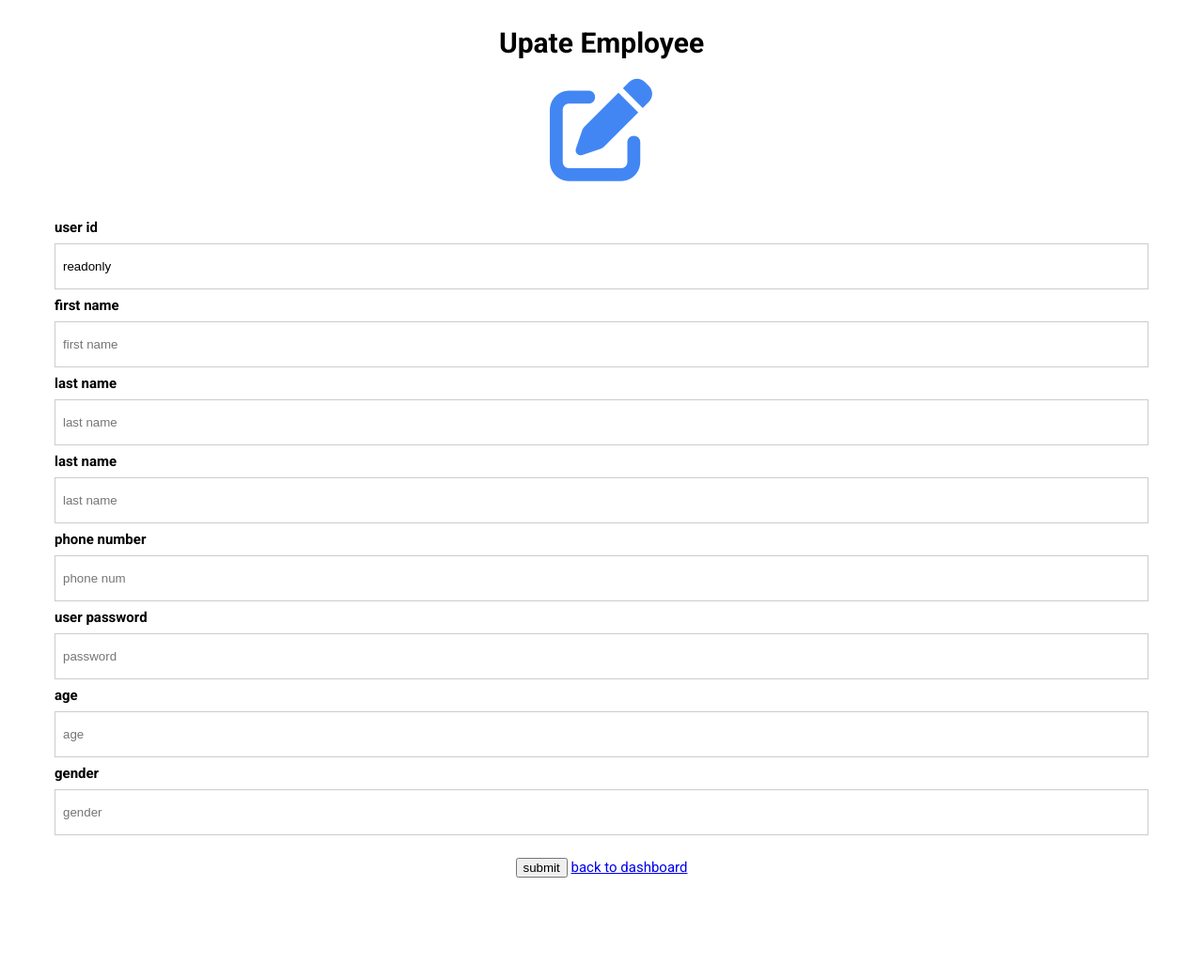
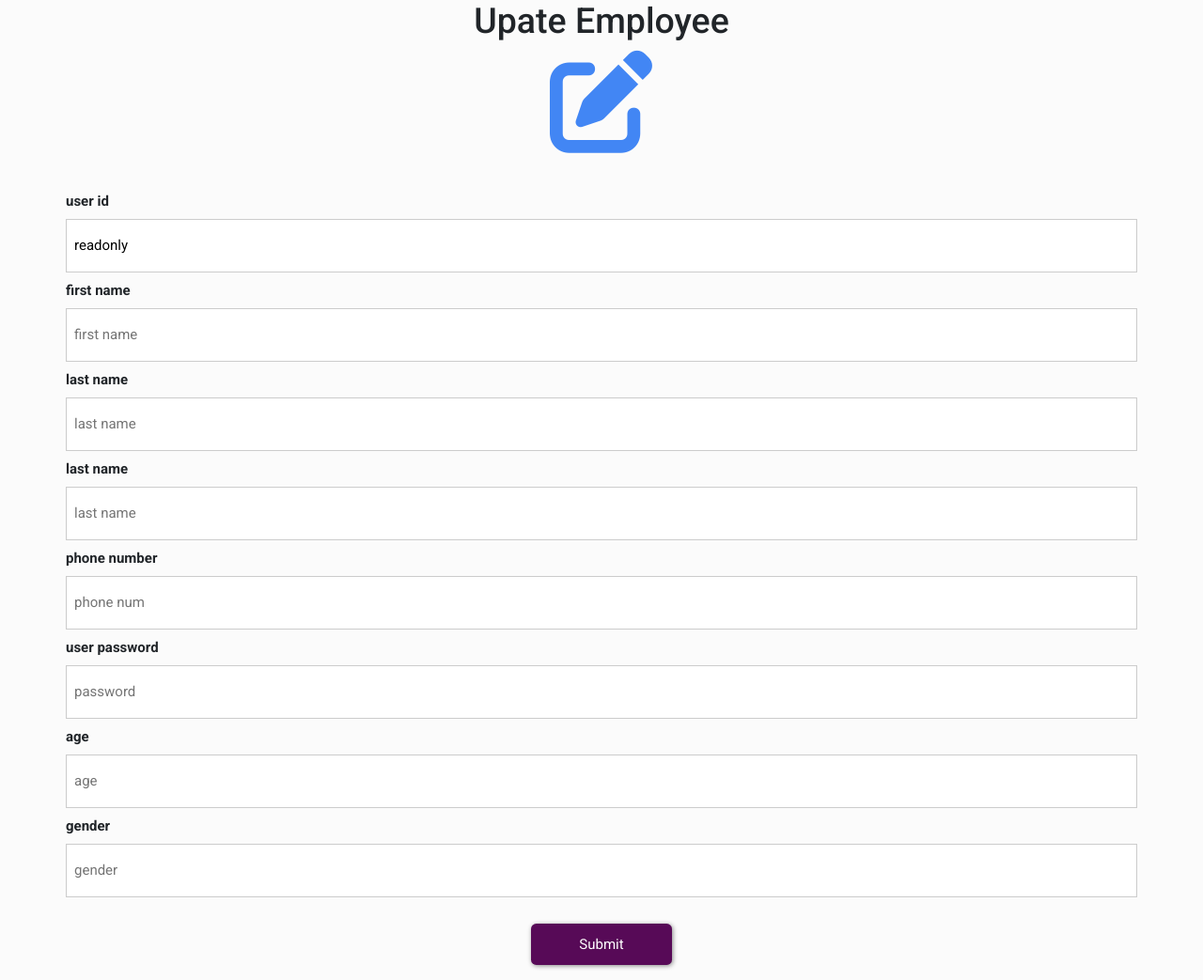
Before and after one commit to RaghadKarasneh/P5_Admin, a PHP site: page /admin_dashboard/user_update.php?id=1 in a window 1280 px wide. Shown: the whole page at 94% size. Before the commit the page ends 934 px from the top, so only its background shows below. Run offline with PHP 8.4, Linux system fonts and the light colour scheme; data that the repository does not hold is empty; some libraries are stand-ins or nearby versions.

Commit message:
Project 5

```diff
--- a/admin_dashboard/admin_dashboard.php
+++ b/admin_dashboard/admin_dashboard.php
@@ -94,7 +94,7 @@ include "../connection.php";
   <br>
 <!--         nav -->
 <div class="dbcontainer" >
-<button type="button" class="btn btn-sunny  text-uppercase"><a class="a_button_create" href="admin_create.php">create new admin</a></button>
+<button type="button" class="btn butt btn-sunny  text-uppercase"><a class="a_button_create" href="admin_create.php">create new admin</a></button>
 
 
 <table class="table container table-bordered table-dark">
--- a/admin_dashboard/admin_update.php
+++ b/admin_dashboard/admin_update.php
@@ -18,7 +18,7 @@ if(isset($_POST['submit']))
    echo'<script>
    setTimeout(() => {
        window.location = "admin_dashboard.php";
-     }, "2000")
+     }, "1000")
 
    </script>';
 
@@ -111,6 +111,6 @@ if(isset($_POST['submit']))
 
     </form>
 
-    <a href="admin_dashboard.php">back to dashboard</a>
+    <!-- <a href="admin_dashboard.php">back to dashboard</a> -->
   </body>
 </html>
--- a/admin_dashboard/product_dashboard.php
+++ b/admin_dashboard/product_dashboard.php
@@ -97,7 +97,7 @@ include "../connection.php";
   <br>
 <!--         nav -->
 <div class="dbcontainer" >
-<button type="button" class="btn btn-sunny  text-uppercase"><a class="a_button_create" href="product_create.php">create new product</a></button>
+<button type="button" class="btn butt btn-sunny  text-uppercase"><a class="a_button_create" href="product_create.php">create new product</a></button>
 
 
 <table class="table container table-bordered table-dark">
--- a/admin_dashboard/user_dashboard.css
+++ b/admin_dashboard/user_dashboard.css
@@ -66,6 +66,8 @@ h2{
 /* a:hover {text-decoration:none; color:rgb(45, 35, 2);} */
 .butt{
     background-color: #570A57;
+    color: white;
+    padding: 10px 50px;
 
    }
    .butt a{
@@ -73,7 +75,7 @@ h2{
    }
    .butt:hover{
     background-color: #570A57;
-
+    color:white;
    }
    .butt a:hover{
     color:white;
--- a/admin_dashboard/user_dashboard.php
+++ b/admin_dashboard/user_dashboard.php
@@ -96,7 +96,7 @@ include "../connection.php";
   <br>
 <!--         nav -->
 <div class="dbcontainer" >
-<button type="button" class="btn btn-sunny  text-uppercase"><a class="a_button_create" href="user_create.php">create new user</a></button>
+<button type="button" class="btn butt btn-sunny  text-uppercase"><a class="a_button_create" href="user_create.php">Create new user</a></button>
 
 
 <table class="table container table-bordered table-dark">
--- a/admin_dashboard/user_update.php
+++ b/admin_dashboard/user_update.php
@@ -21,7 +21,7 @@ if(isset($_POST['submit']))
    echo'<script>
 setTimeout(() => {
     window.location = "user_dashboard.php";
-  }, "2000")
+  }, "10")
 
 </script>';
 
@@ -36,6 +36,10 @@ setTimeout(() => {
 
     <link href="https://fonts.googleapis.com/css?family=Roboto:300,400,500,700" rel="stylesheet">
     <link rel="stylesheet" href="https://use.fontawesome.com/releases/v5.4.1/css/all.css" integrity="sha384-5sAR7xN1Nv6T6+dT2mhtzEpVJvfS3NScPQTrOxhwjIuvcA67KV2R5Jz6kr4abQsz" crossorigin="anonymous">
+    <link href="https://cdn.jsdelivr.net/npm/bootstrap@5.2.0-beta1/dist/css/bootstrap.min.css" rel="stylesheet" integrity="sha384-0evHe/X+R7YkIZDRvuzKMRqM+OrBnVFBL6DOitfPri4tjfHxaWutUpFmBp4vmVor" crossorigin="anonymous">
+
+    <link rel="stylesheet" href="user_dashboard.css?v=<?php echo time(); ?>">
+    <link rel="stylesheet" href="dashboard.css?v=<?php echo time(); ?>">
     <style>
       html, body {
       display: flex;
@@ -124,10 +128,10 @@ setTimeout(() => {
         <label for="psw"><strong>gender</strong></label>
         <input type="text" placeholder="gender" name="gender" value=  <?php echo $user_data['gender']; ?>>
       </div>
-      <input type="submit" name="submit" value="submit">
+      <input type="submit" class="butt btn" name="submit" value="Submit">
 
     </form>
 
-    <a href="dashboard.php">back to dashboard</a>
+    <!-- <a href="dashboard.php">back to dashboard</a> -->
   </body>
 </html>
```
Also changed, not shown: admin_dashboard/category_update.php (+7 -3 lines), admin_dashboard/product_update.php (+7 -3 lines).
